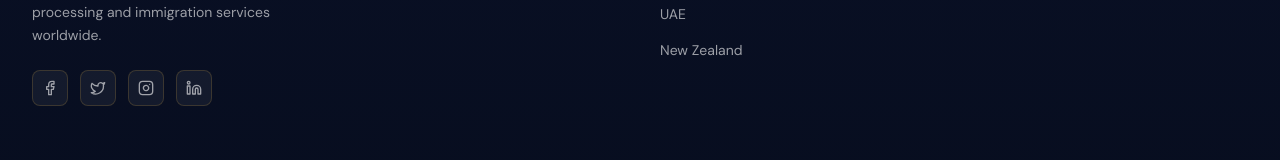
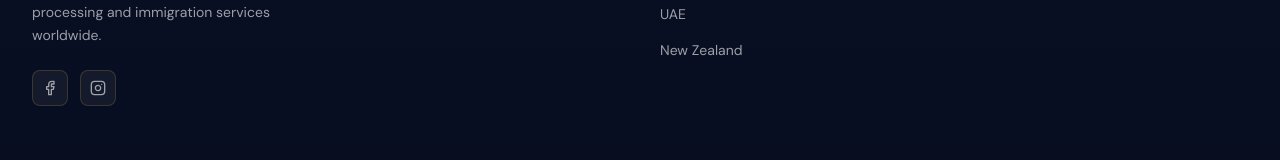
Before and after one commit to rajvveer/Client-s, a React (Vite) app: page /terms-of-service in a window 1280 px wide. Shown: the part 3630-3790 px from the top of the page. Built offline with nearby package versions, Linux system fonts and the light colour scheme.

Commit message:
updated links

```diff
--- a/src/components/Footer.jsx
+++ b/src/components/Footer.jsx
@@ -1,4 +1,4 @@
-import { Globe, Mail, Phone, MapPin, Facebook, Twitter, Instagram, Linkedin, ArrowUp } from 'lucide-react';
+import { Globe, Mail, Phone, MapPin, Facebook, Instagram, ArrowUp } from 'lucide-react';
 import { Link as RouterLink } from 'react-router-dom';
 import logoImage from '../assets/Caspia North Overseas.png';
 const quickLinks = ['Tourist Visa', 'PR Program', 'Student Visa', 'Family Visa', 'Immigration'];
@@ -31,10 +31,15 @@ export default function Footer() {
                             Your trusted partner for hassle-free visa processing and immigration services worldwide.
                         </p>
                         <div className="flex gap-3">
-                            {[Facebook, Twitter, Instagram, Linkedin].map((Icon, i) => (
+                            {[
+                                { Icon: Facebook, href: 'https://www.facebook.com/profile.php?id=61578476152088' },
+                                { Icon: Instagram, href: 'https://www.instagram.com/caspianorthoverseas/' },
+                            ].map(({ Icon, href }, i) => (
                                 <a
                                     key={i}
-                                    href="#"
+                                    href={href}
+                                    target="_blank"
+                                    rel="noopener noreferrer"
                                     className="w-9 h-9 rounded-lg flex items-center justify-center hover:text-gold transition-all"
                                     style={{
                                         backgroundColor: 'var(--t-footer-surface)',
```
